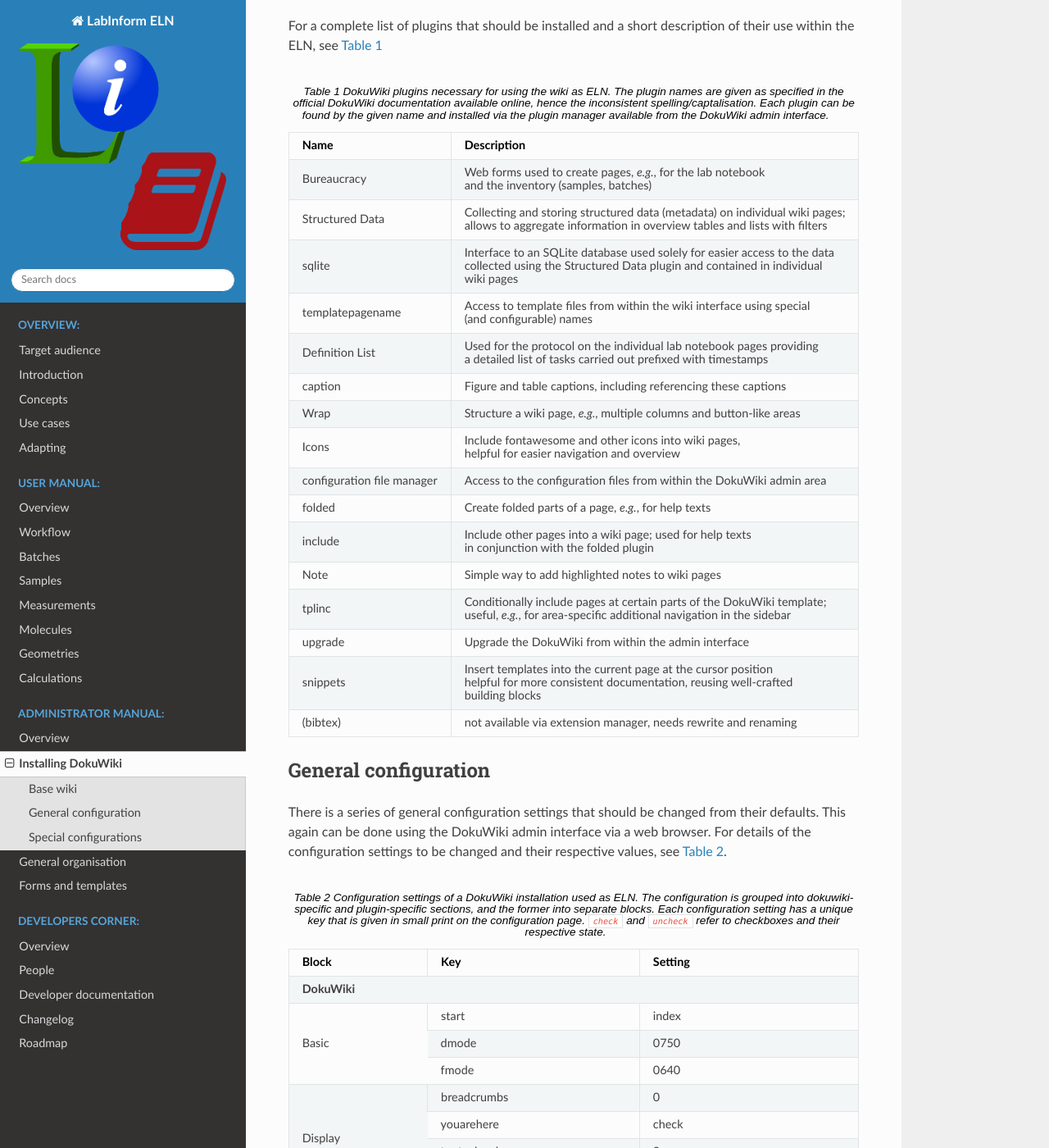
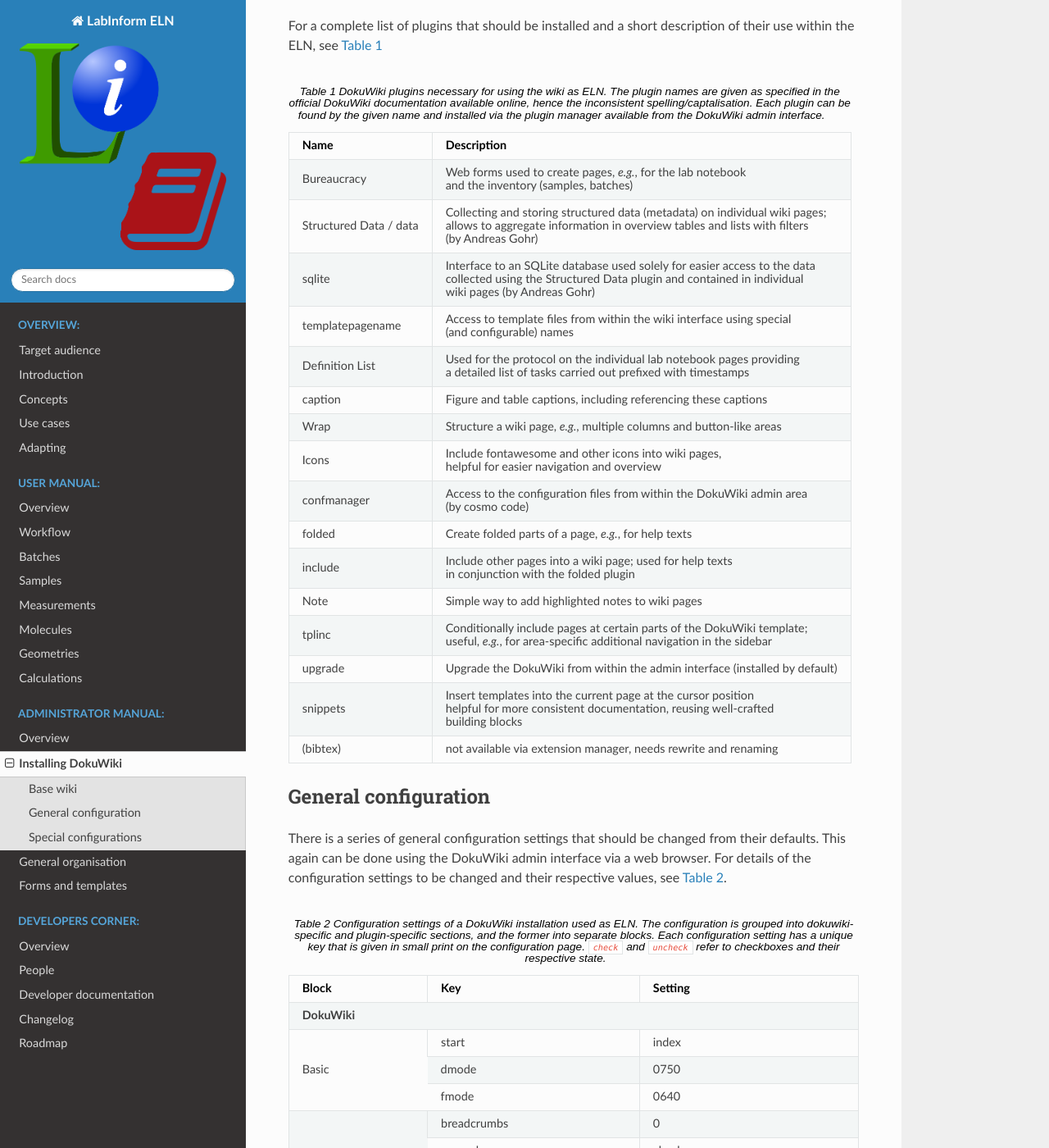
Before and after one commit to tillbiskup/labinform-eln, a Sphinx documentation site: the page built from docs/admin/installing.rst, in a window 1280 px wide and 1400 px high, scrolled down 748 px. Shown: the whole window at 82% size. Built offline with Sphinx 7.4.7 and the Read the Docs theme 2.0.0, drawn with Linux system fonts in a browser that asks for light colours.

Commit message:
Adjust plugin names for easier finding them with the extension manager

```diff
--- a/docs/admin/installing.rst
+++ b/docs/admin/installing.rst
@@ -25,14 +25,16 @@
     Bureaucracy                 Web forms used to create pages, *e.g.*, for the lab notebook
 
                                 and the inventory (samples, batches)
-    Structured Data             Collecting and storing structured data (metadata) on individual wiki pages;
+    Structured Data / data      Collecting and storing structured data (metadata) on individual wiki pages;
 
                                 allows to aggregate information in overview tables and lists with filters
+
+                                (by Andreas Gohr)
     sqlite                      Interface to an SQLite database used solely for easier access to the data
 
                                 collected using the Structured Data plugin and contained in individual
 
-                                wiki pages
+                                wiki pages (by Andreas Gohr)
     templatepagename            Access to template files from within the wiki interface using special
 
                                 (and configurable) names
@@ -44,7 +46,9 @@
     Icons                       Include fontawesome and other icons into wiki pages,
 
                                 helpful for easier navigation and overview
-    configuration file manager  Access to the configuration files from within the DokuWiki admin area
+    confmanager                 Access to the configuration files from within the DokuWiki admin area
+
+                                (by cosmo code)
     folded                      Create folded parts of a page, *e.g.*, for help texts
     include                     Include other pages into a wiki page; used for help texts
 
@@ -53,7 +57,7 @@
     tplinc                      Conditionally include pages at certain parts of the DokuWiki template;
 
                                 useful, *e.g.*, for area-specific additional navigation in the sidebar
-    upgrade                     Upgrade the DokuWiki from within the admin interface
+    upgrade                     Upgrade the DokuWiki from within the admin interface (installed by default)
     snippets                    Insert templates into the current page at the cursor position
 
                                 helpful for more consistent documentation, reusing well-crafted
```
